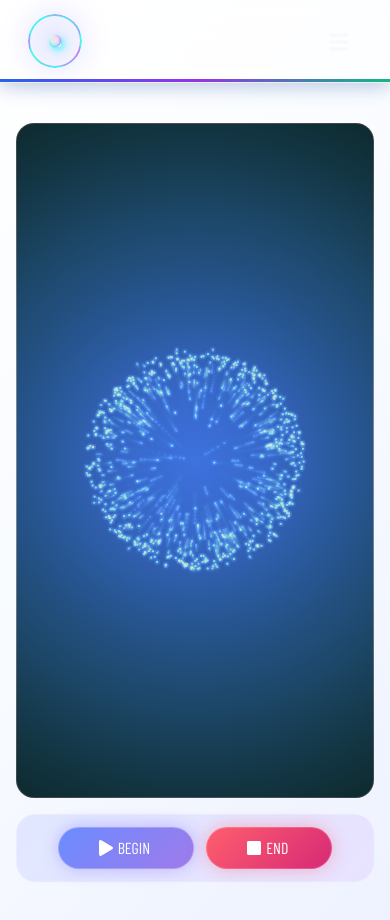
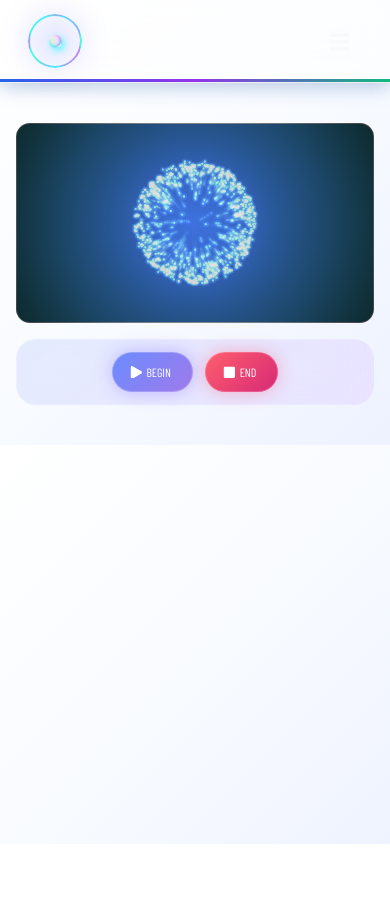
Before and after one commit to chrisroubideaux/project-mirror, a Next.js app: page /emotes in a window 390 px wide. After the commit the page ends 844 px from the top, so only its background shows below. Built offline with nearby package versions, Linux system fonts and the light colour scheme.

Commit message:
updated camera component with responsive particle effects

```diff
--- a/app/emotes/page.tsx
+++ b/app/emotes/page.tsx
@@ -6,29 +6,21 @@ import AuroraPresence from "@/components/avatar/AuroraPresence";
 
 export default function Emotes() {
   return (
-    <div
-      style={{
-        minHeight: "100vh",
-        display: "flex",
-        flexDirection: "column",
-      }}
-    >
-      <Nav />
+    <>
+     <Nav />
 
       <main
         style={{
-          flex: 1,
           display: "flex",
-          alignItems: "center",
-          justifyContent: "center",
+          flexDirection: "column",
+         // alignItems: "center",
           padding: "2.5rem 1rem",
         }}
       >
-        {/* Aurora is the focal point */}
         <div >
           <AuroraPresence />
         </div>
       </main>
-    </div>
+    </>
   );
 }
--- a/styles/aurora.css
+++ b/styles/aurora.css
@@ -128,3 +128,40 @@
     inset 0 0 0 1px rgba(255, 255, 255, 0.18),
     0 0 18px rgba(255, 90, 120, 0.4);
 }
+/* ============================= */
+/* MOBILE RESPONSIVENESS         */
+/* ============================= */
+
+@media (max-width: 768px) {
+  .aurora-player {
+    gap: 6px;
+  }
+
+  .aurora-player__screen {
+    aspect-ratio: 16 / 9;
+    max-height: 240px;
+    border-radius: 14px;
+  }
+
+  .aurora-player__controls {
+    padding: 8px 10px;
+    gap: 10px;
+  }
+
+  .aurora-btn {
+    height: 40px;
+    padding: 0 18px;
+    font-size: 0.75rem;
+  }
+
+  .aurora-btn__icon {
+    font-size: 0.8rem;
+  }
+}
+
+/* extra small phones */
+@media (max-width: 420px) {
+  .aurora-player__screen {
+    max-height: 200px;
+  }
+}
```
